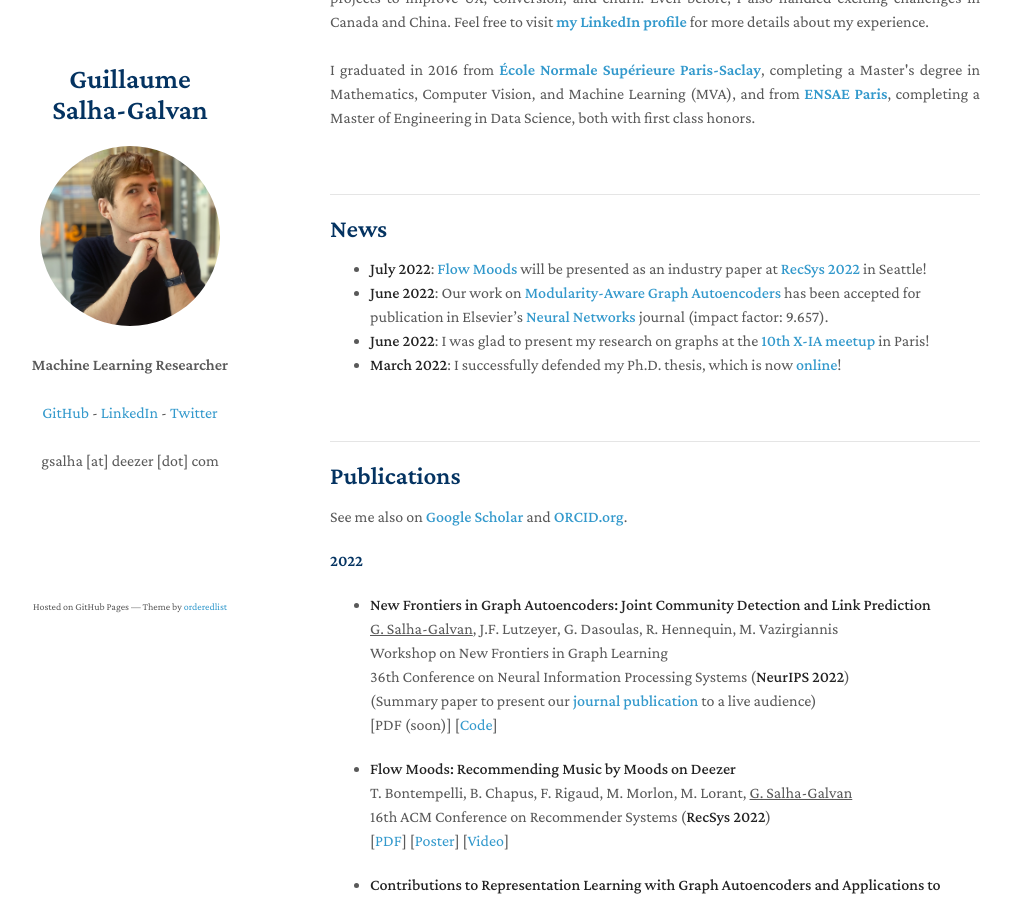
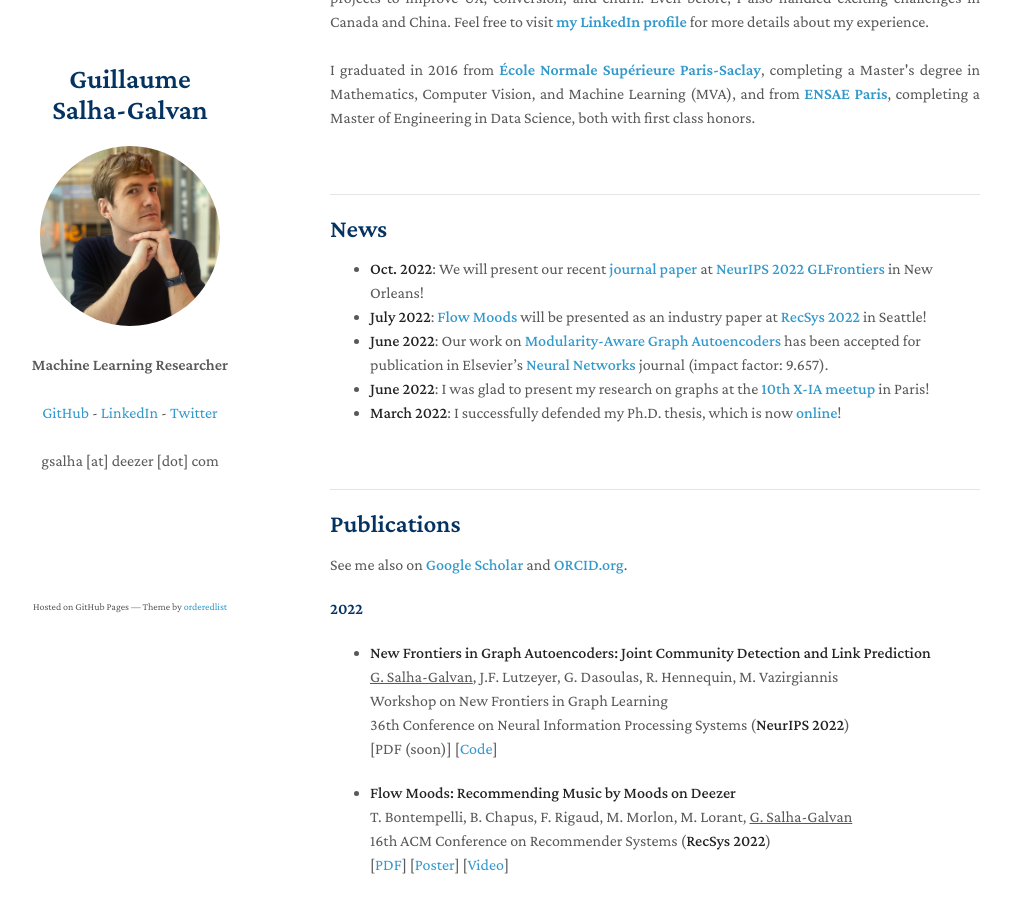
Before and after one commit to GuillaumeSalhaGalvan/GuillaumeSalhaGalvan.github.io, a Jekyll site: the page built from index.md, in a window 1280 px wide and 900 px high, scrolled down 339 px. Shown: the whole window, without its empty margins (140-1151 px from the left). Built offline with Jekyll 4.4.1, drawn with Linux system fonts in a browser that asks for light colours; our own code applies the rules of GitHub Pages for plain Markdown files; a script that is not in the unit is left out.

Commit message:
Update index.md

```diff
--- a/index.md
+++ b/index.md
@@ -13,8 +13,11 @@ I graduated in 2016 from <a href="http://math.ens-paris-saclay.fr/version-franca
 
 ---
 
+
+
 ## News
 
+- **Oct. 2022**: We will present our recent **<a href="https://arxiv.org/pdf/2202.00961.pdf" target="_blank">journal paper</a>** at **<a href="https://glfrontiers.github.io/" target="_blank">NeurIPS 2022 GLFrontiers</a>** in New Orleans!
 - **July 2022**: **<a href="https://www.deezer-blog.com/press/flow-moods/" target="_blank">Flow Moods</a>** will be presented as an industry paper at **<a href="https://recsys.acm.org/recsys22/" target="_blank">RecSys 2022</a>** in Seattle!
 - **June 2022**: Our work on **<a href="https://arxiv.org/pdf/2202.00961.pdf" target="_blank">Modularity-Aware Graph Autoencoders</a>** has been accepted for publication in Elsevier's **<a href="https://www.journals.elsevier.com/neural-networks" target="_blank">Neural Networks</a>** journal (impact factor: 9.657).
 - **June 2022**: I was glad to present my research on graphs at the **<a href="https://twitter.com/researchdeezer/status/1534884094462640128" target="_blank">10th X-IA meetup</a>** in Paris!
@@ -33,7 +36,6 @@ See me also on **<a href="https://scholar.google.fr/citations?hl=fr&authuser=1&u
 - **New Frontiers in Graph Autoencoders: Joint Community Detection and Link Prediction**<br>
 <ins>G. Salha-Galvan</ins>, J.F. Lutzeyer, G. Dasoulas, R. Hennequin,  M. Vazirgiannis <br>
 Workshop on New Frontiers in Graph Learning <br> 36th Conference on Neural Information Processing Systems (**NeurIPS 2022**) <br>
-(Summary paper to present our **<a href="https://arxiv.org/pdf/2202.00961.pdf" target="_blank">journal publication</a>** to a live audience)  <br>
 [PDF (soon)] [<a href="https://github.com/GuillaumeSalhaGalvan/modularity_aware_gae" target="_blank">Code</a>]
 
 
```
